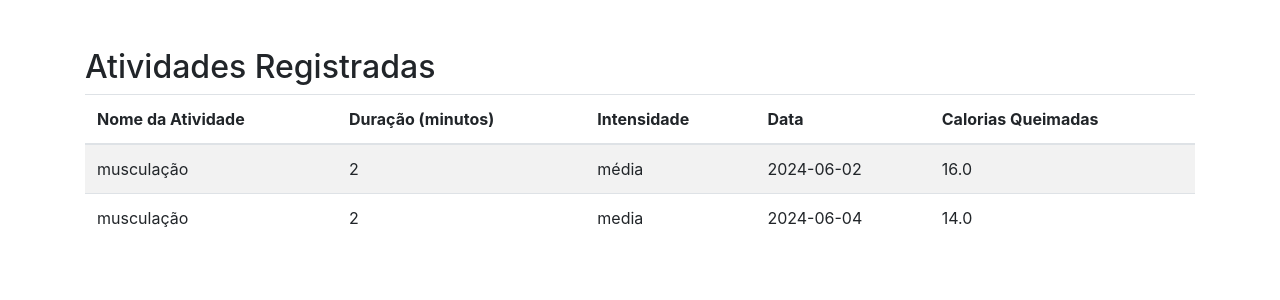
After one commit to Lukas-Christopher13/GP-Nutri_Plus, a Flask app: page /activity/view_activities in a window 1280 px wide. The commit adds this page. Shown: the top 300 px of the page. Run offline with Flask 3, Linux system fonts and the light colour scheme; some libraries are stand-ins or nearby versions.

Commit message:
Add arquivos

```diff
--- a/app/controllers/activity/activity_controller.py
+++ b/app/controllers/activity/activity_controller.py
@@ -3,6 +3,15 @@ from ...models.models import Activity, db
 from ...forms.forms import ActivityForm
 from . import activity
 
+def calcular_calorias(intensidade, duracao):
+    if intensidade.lower() == 'baixa':
+        return duracao * 5
+    elif intensidade.lower() == 'média':
+        return duracao * 8
+    elif intensidade.lower() == 'alta':
+        return duracao * 12
+    else:
+        return duracao * 7
 
 @activity.route('/register', methods=['GET', 'POST'])
 def register_activity():
@@ -14,11 +23,25 @@ def register_activity():
         intensidade = form.intensidade.data
         data_atividade = form.data_atividade.data
 
-        activity = Activity(nome_atividade=nome_atividade, duracao=duracao, intensidade=intensidade, data_atividade=data_atividade)
+        calorias_queimadas = calcular_calorias(intensidade, duracao)
+
+        activity = Activity(
+            nome_atividade=nome_atividade,
+            duracao=duracao,
+            intensidade=intensidade,
+            data_atividade=data_atividade,
+            calorias_queimadas=calorias_queimadas
+        )
         db.session.add(activity)
         db.session.commit()
 
-        flash('Atividade registrada com sucesso!', 'success')
+        #flash('Atividade registrada com sucesso!', 'success')
         return redirect(url_for('activity.register_activity'))
 
     return render_template('activity/register_activity.html', form=form)
+
+
+@activity.route('/view_activities')
+def view_activities():
+    activities = Activity.query.all()
+    return render_template('activity/view_activities.html', activities=activities)
--- a/app/models/models.py
+++ b/app/models/models.py
@@ -34,6 +34,7 @@ class Activity(db.Model):
     duracao = db.Column(db.Integer, nullable=False)
     intensidade = db.Column(db.String(100), nullable=False)
     data_atividade = db.Column(db.Date, nullable=False, default=datetime.utcnow)
+    calorias_queimadas = db.Column(db.Float, nullable=False)
 
     def __repr__(self):
         return f"Activity(nome_atividade={self.nome_atividade}, duracao={self.duracao}, intensidade={self.intensidade}, data_atividade={self.data_atividade})"
--- /dev/null
+++ b/app/templates/activity/view_activities.html
@@ -0,0 +1,36 @@
+<!DOCTYPE html>
+<html lang="en">
+<head>
+    <meta charset="UTF-8">
+    <meta name="viewport" content="width=device-width, initial-scale=1.0">
+    <title>Ver Atividades</title>
+    <link rel="stylesheet" href="https://stackpath.bootstrapcdn.com/bootstrap/4.5.2/css/bootstrap.min.css">
+</head>
+<body>
+    <div class="container mt-5">
+        <h2>Atividades Registradas</h2>
+        <table class="table table-striped">
+            <thead>
+                <tr>
+                    <th>Nome da Atividade</th>
+                    <th>Duração (minutos)</th>
+                    <th>Intensidade</th>
+                    <th>Data</th>
+                    <th>Calorias Queimadas</th>
+                </tr>
+            </thead>
+            <tbody>
+                {% for activity in activities %}
+                    <tr>
+                        <td>{{ activity.nome_atividade }}</td>
+                        <td>{{ activity.duracao }}</td>
+                        <td>{{ activity.intensidade }}</td>
+                        <td>{{ activity.data_atividade }}</td>
+                        <td>{{ activity.calorias_queimadas }}</td>
+                    </tr>
+                {% endfor %}
+            </tbody>
+        </table>
+    </div>
+</body>
+</html>
--- a/app/templates/home/cliente_home.html
+++ b/app/templates/home/cliente_home.html
@@ -16,6 +16,7 @@
               <a href="/cliente/agendar_consulta" class="btn btn-success mb-3">Agendar Consulta</a>
               <a href="/activity/register" class="btn btn-success mb-3">Registrar Atividade Física</a>
               <a href="/sendExam" class="btn btn-success mb-3">Enviar Exame</a>
+              <a href="/activity/view_activities" class="btn btn-success mb-3">Visualizar Atividades</a>
             </div>
           </div>
         </div>
```
Also changed, not shown: instance/project.db.
